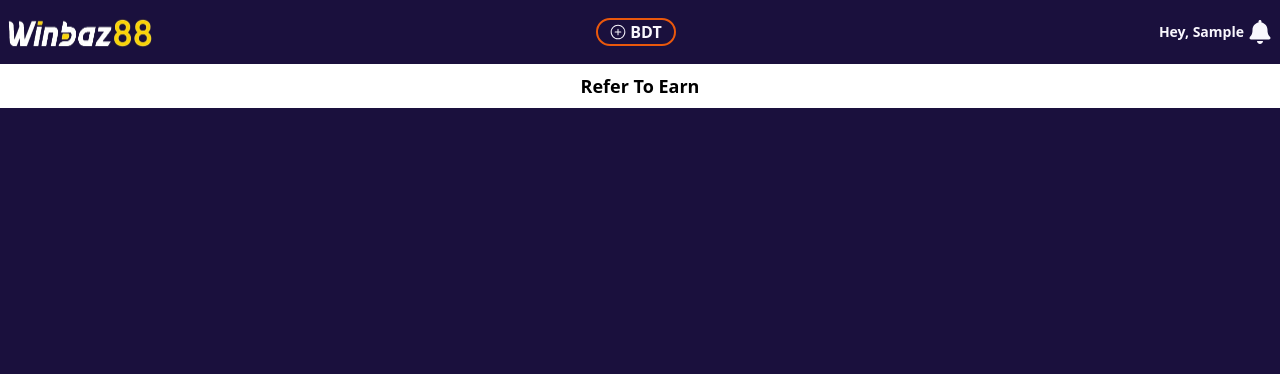
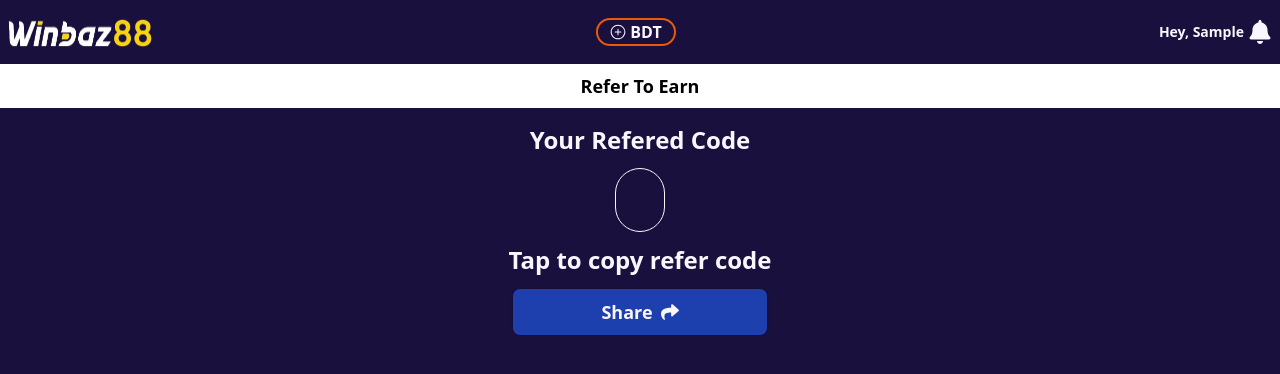
Before and after one commit to Shatab99/Winbazz-project, a React (Vite) app: page /refer in a window 1280 px wide. Shown: the top 374 px of the page. Built offline with nearby package versions, Linux system fonts and the light colour scheme; no server answers; sample sign-in values are in the browser's storage.

Commit message:
Added refer

```diff
--- a/src/Pages/Deposite/Deposite.jsx
+++ b/src/Pages/Deposite/Deposite.jsx
@@ -35,12 +35,12 @@ const Deposite = () => {
                     <h1 className="text-lg font-semibold">Select Amount</h1>
                     <div className='grid grid-cols-4 mt-3 gap-2 '>
                         <p onClick={()=>setAmount(200)}  className={` p-1 font-bold text-center rounded-2xl text-lg ${amount === 200 ? ' text-yellow-400' : 'bg-white text-black'}`} >200</p>
-                        <p onClick={()=>setAmount(500)}  className={`bg-white p-1 font-bold text-center rounded-2xl text-lg ${amount === 500 ? ' text-yellow-400' : 'bg-white text-black'}`} >500</p>
-                        <p onClick={()=>setAmount(1000)}  className={`bg-white p-1 font-bold text-center rounded-2xl text-lg ${amount === 1000 ? ' text-yellow-400' : 'bg-white text-black'}`} >1000</p>
-                        <p onClick={()=>setAmount(2000)}  className={`bg-white p-1 font-bold text-center rounded-2xl text-lg ${amount === 2000 ? ' text-yellow-400' : 'bg-white text-black'}`} >2000</p>
-                        <p onClick={()=>setAmount(5000)}  className={`bg-white p-1 font-bold text-center rounded-2xl text-lg ${amount === 5000 ? ' text-yellow-400' : 'bg-white text-black'}`} >5000</p>
-                        <p onClick={()=>setAmount(10000)}  className={`bg-white p-1 font-bold text-center rounded-2xl text-lg ${amount === 10000 ? ' text-yellow-400' : 'bg-white text-black'}`} >10000</p>
-                        <p onClick={()=>setAmount(30000)}  className={`bg-white p-1 font-bold text-center rounded-2xl text-lg ${amount === 30000 ? ' text-yellow-400' : 'bg-white text-black'}`} >30000</p>
+                        <p onClick={()=>setAmount(500)}  className={` p-1 font-bold text-center rounded-2xl text-lg ${amount === 500 ? ' text-yellow-400' : 'bg-white text-black'}`} >500</p>
+                        <p onClick={()=>setAmount(1000)}  className={` p-1 font-bold text-center rounded-2xl text-lg ${amount === 1000 ? ' text-yellow-400' : 'bg-white text-black'}`} >1000</p>
+                        <p onClick={()=>setAmount(2000)}  className={` p-1 font-bold text-center rounded-2xl text-lg ${amount === 2000 ? ' text-yellow-400' : 'bg-white text-black'}`} >2000</p>
+                        <p onClick={()=>setAmount(5000)}  className={` p-1 font-bold text-center rounded-2xl text-lg ${amount === 5000 ? ' text-yellow-400' : 'bg-white text-black'}`} >5000</p>
+                        <p onClick={()=>setAmount(10000)}  className={` p-1 font-bold text-center rounded-2xl text-lg ${amount === 10000 ? ' text-yellow-400' : 'bg-white text-black'}`} >10000</p>
+                        <p onClick={()=>setAmount(30000)}  className={` p-1 font-bold text-center rounded-2xl text-lg ${amount === 30000 ? ' text-yellow-400' : 'bg-white text-black'}`} >30000</p>
                     </div>
                 </div>
                 <div className='mb-4 flex flex-col gap-3'>
--- a/src/Pages/Refer/Refer.jsx
+++ b/src/Pages/Refer/Refer.jsx
@@ -1,9 +1,45 @@
+import { useContext, useState } from "react";
+import { useGetUserByEmailQuery } from "../../Redux/features/EndPoints/userApi";
+import { AuthContext } from "../../Providers/AuthProvider";
+import toast from "react-hot-toast";
+import { FaShare } from "react-icons/fa";
+import ReferModal from "./ReferModal";
 
 
 const Refer = () => {
+    const { user } = useContext(AuthContext)
+    const email = user?.email
+    const { data: currentUser } = useGetUserByEmailQuery(email)
+    const [copy, setCopy] = useState('')
+    const [isOpen, setIsOpen]= useState(false)
+    const referCode = currentUser?._id.slice(0, 7)
+    console.log(copy)
+
+
+    const handleCopy = () => {
+        navigator.clipboard.writeText(copy)
+            .then(() => {
+                toast.success('Copied to clipboard !!')
+            })
+            .catch(err => {
+                console.error('Error copying text:', err);
+                // Handle error, optionally provide feedback to the user
+            });
+    }
+
     return (
         <div>
             <h1 className="text-lg w-full text-center bg-white p-2 font-bold text-black">Refer To Earn</h1>
+            <div className="max-w-xs mx-auto flex flex-col items-center font-bold text-2xl mt-4 gap-3">
+                <div>Your Refered Code </div>
+                <div onClick={() => {
+                    setCopy(referCode)
+                    handleCopy()
+                }} className="btn btn-lg btn-outline rounded-full  text-5xl">{referCode}</div>
+                <p>Tap to copy refer code </p>
+                <button onClick={()=>setIsOpen(true)} className="btn bg-blue-800 btn-wide text-lg">Share <FaShare/></button>
+            </div>
+            <ReferModal isOpen={isOpen} setIsOpen={setIsOpen} />
         </div>
     );
 };
--- /dev/null
+++ b/src/Pages/Refer/ReferModal.jsx
@@ -0,0 +1,25 @@
+import Modal from "../../Components/Modal"
+import { FaFacebook } from "react-icons/fa";
+import { FaSquareWhatsapp } from "react-icons/fa6";
+import { FaSquareXTwitter } from "react-icons/fa6";
+import { FaInstagramSquare } from "react-icons/fa";
+import { FaLinkedin } from "react-icons/fa";
+import { SiGmail } from "react-icons/si";
+
+
+const ReferModal = ({isOpen , setIsOpen}) => {
+    return (
+        <Modal isOpen={isOpen} setIsOpen={setIsOpen} >
+            <div className="grid grid-cols-3 text-5xl gap-9 p-8">
+                <a href=""><FaFacebook /></a>
+                <a href=""><FaSquareWhatsapp/></a>
+                <a href=""><FaSquareXTwitter/></a>
+                <a href=""><FaInstagramSquare/></a>
+                <a href=""><FaLinkedin/></a>
+                <a href=""><SiGmail/></a>
+            </div>
+        </Modal>
+    );
+};
+
+export default ReferModal;
```
